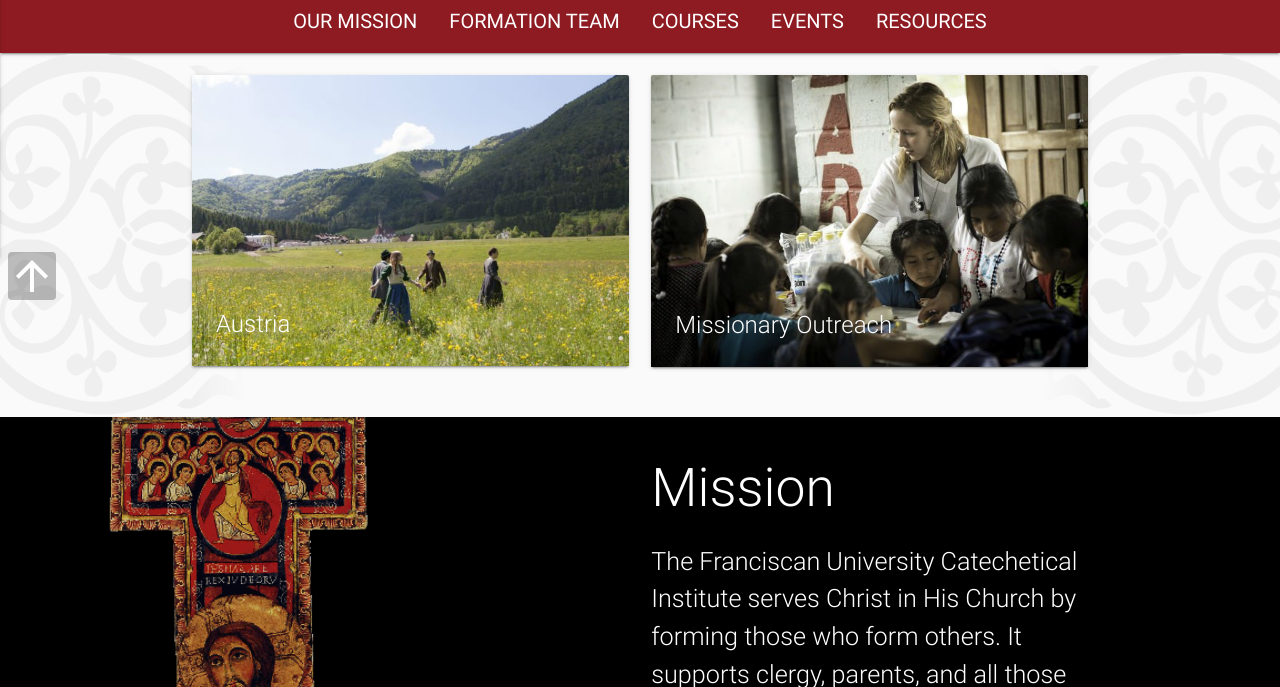
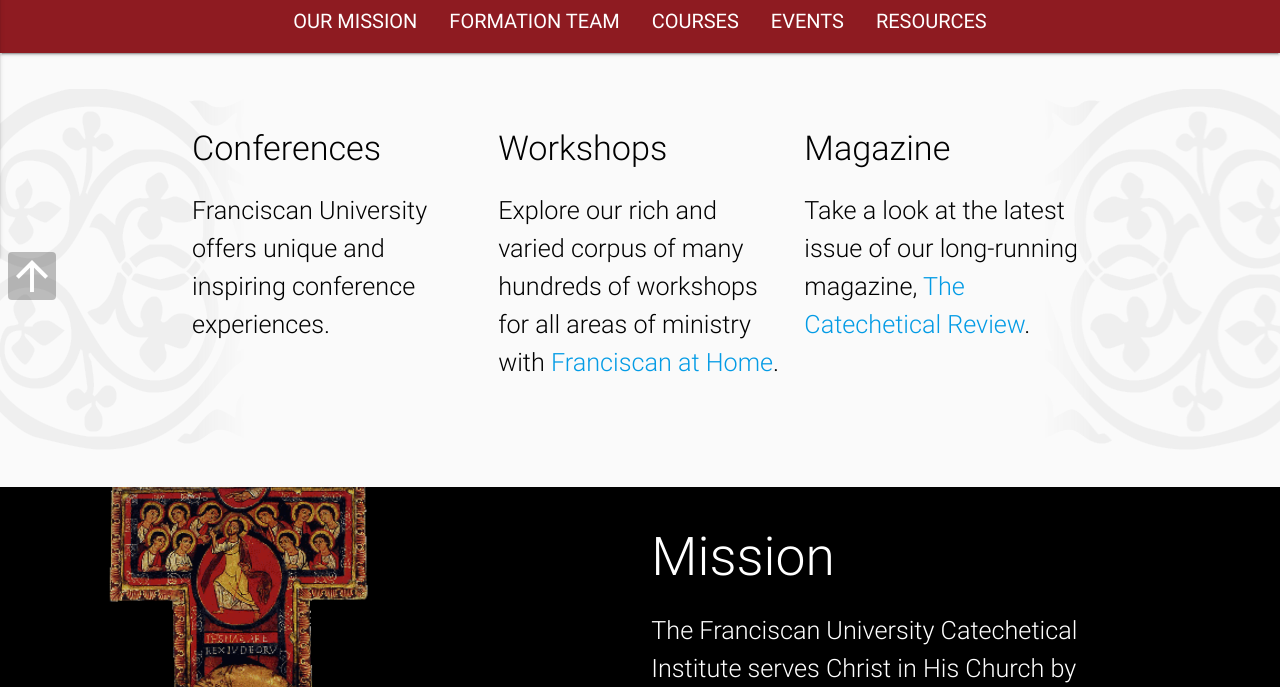
Before and after one commit to fus-marcom/ci-static, a website: page app/index.html in a window 1280 px wide. Shown: the part 603-1290 px from the top of the page. Drawn offline with nearby package versions, Linux system fonts and the light colour scheme.

Commit message:
Add three col text section to home page below hero section

```diff
--- a/app/index.html
+++ b/app/index.html
@@ -94,26 +94,33 @@
         <li><a href="#" title="Link Three">Resources</a></li>
       </ul>
     </div>
-    <div class="section valign-wrapper black-text white-background-flourish">
+    <div class="section valign-wrapper black-text white-background-flourish" style="padding: 60px 0;">
      <div class="valign container">
+       <div class="row hide-on-med-and-down">
+         <div class="col s12 m4">
+           <div class="icon-block">
+             <!-- <h2 class="center"><i class="icon-graduation-cap"></i></h2> -->
+             <h4 class="light">Conferences</h4>
 
-       <div class="row light flow-text">
-         <div class="col s12 m6">
-           <div class="card">
-             <div class="card-image">
-               <img src="img/adventure2-400w.jpg" srcset="img/adventure2-400w.jpg 400w, img/adventure2-600w.jpg 600w, img/adventure2-800w.jpg 800w" sizes="(max-width: 600px) 90vw, 40vw">
-               <span class="card-title">Austria</span>
-             </div>
-
+             <p class="flow-text">Franciscan University offers unique and inspiring conference experiences.</p>
            </div>
          </div>
-         <div class="col s12 m6">
-           <div class="card">
-             <div class="card-image">
-               <img src="img/mission3-400w.jpg" srcset="img/mission3-400w.jpg 400w, img/mission3-600w.jpg 600w, img/mission3-800w.jpg 800w" sizes="(max-width: 600px) 90vw, 40vw">
-               <span class="card-title">Missionary Outreach</span>
-             </div>
+         <div class="col s12 m4">
+           <div class="icon-block">
+             <!-- <h2 class="center"><i class="icon-graduation-cap"></i></h2> -->
+             <h4 class="light">Workshops</h4>
 
+             <p class="flow-text">Explore our rich and varied corpus of many hundreds of workshops for all areas of ministry with <a href="http://www.franciscanathome.com/" title="Franciscan at Home" target="_blank">Franciscan at Home</a>.</p>
+           </div>
+         </div>
+
+         <div class="col s12 m4">
+           <div class="icon-block">
+             <!-- <h2 class="center"><i class="icon-book"></i></h2> -->
+             <h4 class="light">Magazine</h4>
+
+             <p class="flow-text">Take a look at the latest issue of our long-running magazine,
+<a href="https://review.catechetics.com/" title="The Catechetical Review" target="_blank">The Catechetical Review</a>.</p>
            </div>
          </div>
        </div>
```
